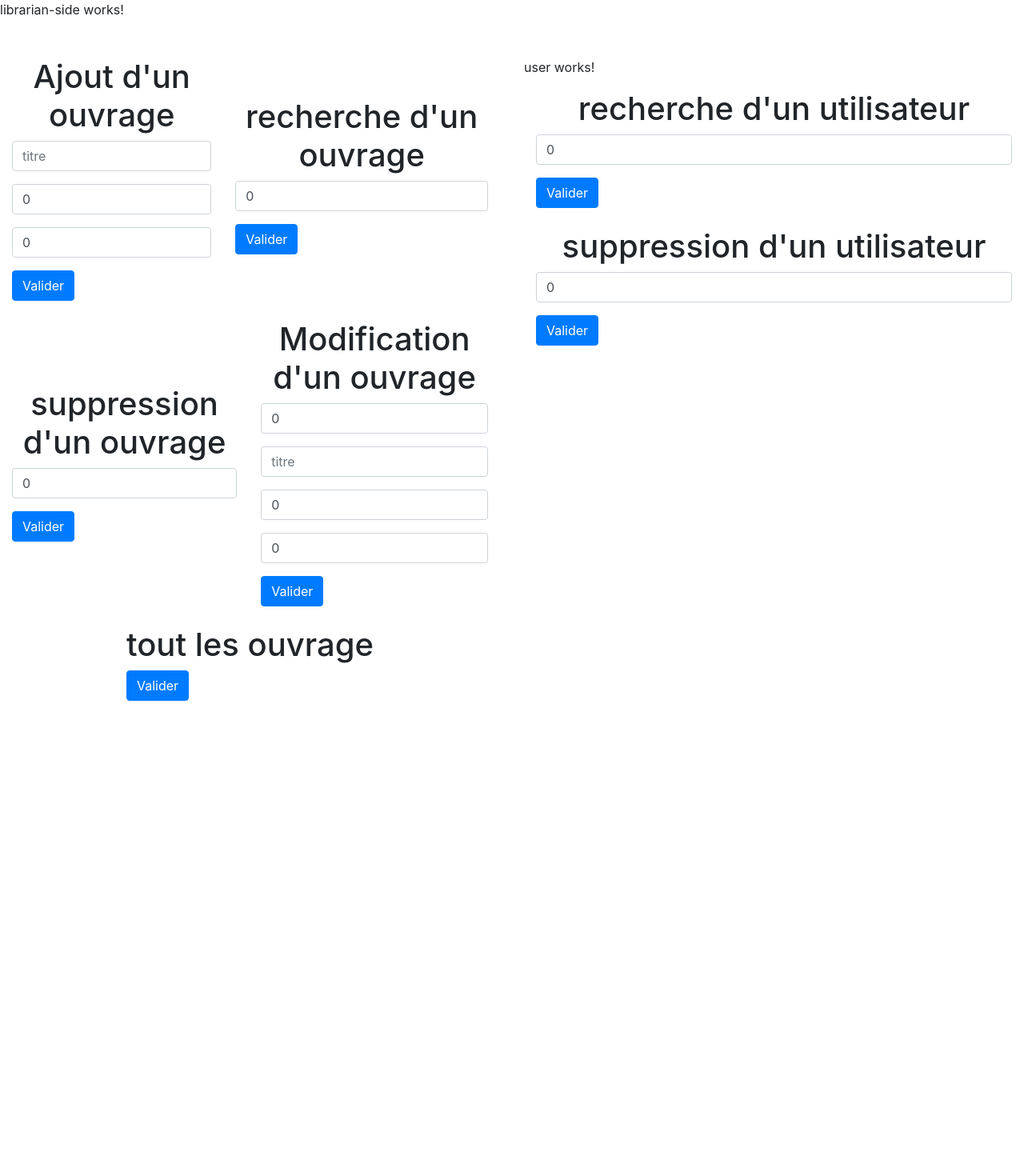
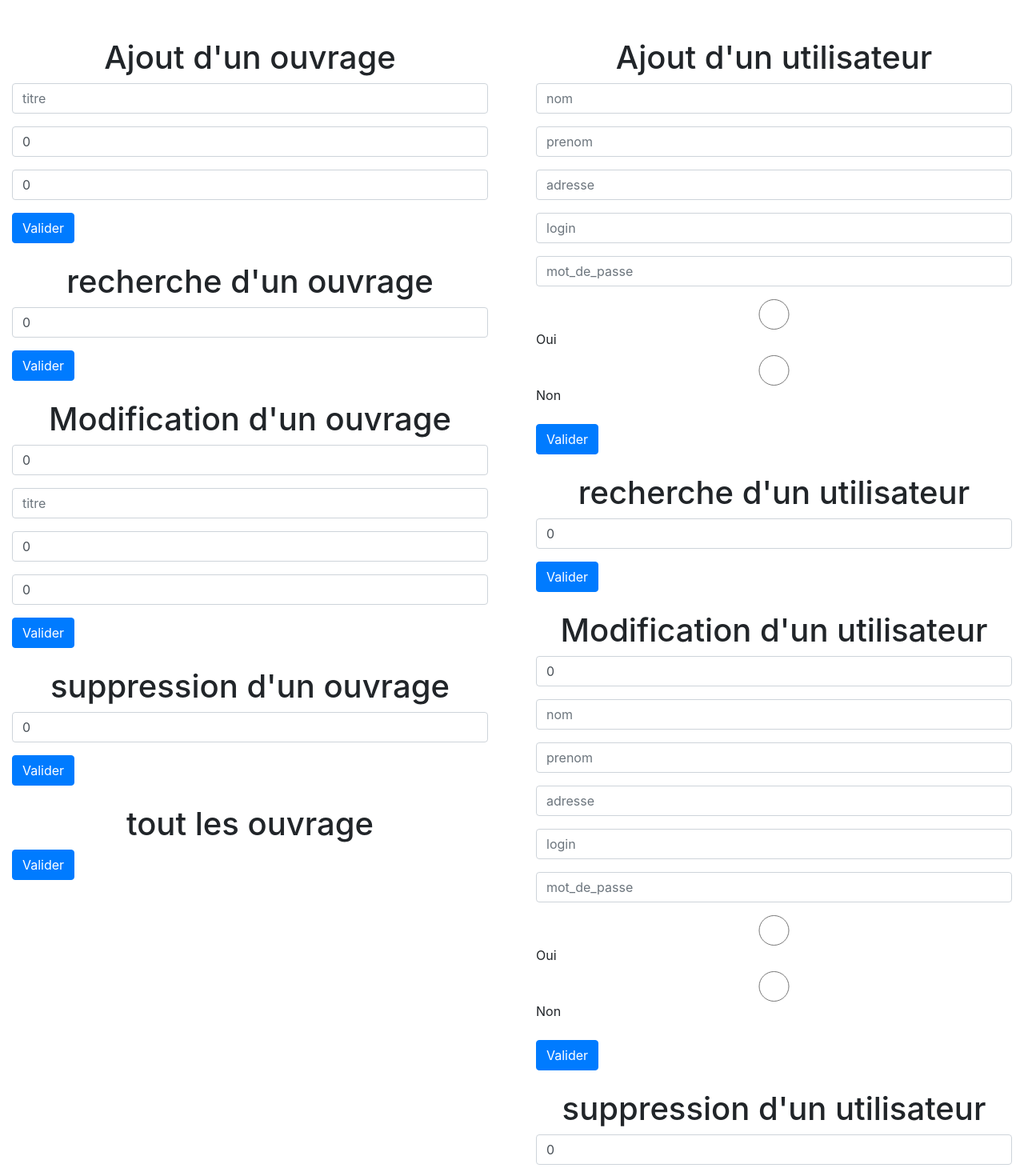
Before and after one commit to bastienesquiros/library_project_v2, an Angular app in the folder frontend/: page /librarianside in a window 1280 px wide. Shown: the top 1470 px of the page at 80% size. Before the commit the page ends 916 px from the top, so only its background shows below. Built offline with nearby package versions, Linux system fonts and the light colour scheme.

Commit message:
third commit: done the crud in front for users from the librarian side

```diff
--- a/frontend/src/app/book/book.component.html
+++ b/frontend/src/app/book/book.component.html
@@ -1,4 +1,3 @@
-<div class="d-flex justify-content-center align-items-center vh-50">
 <form (ngSubmit)="PostBook()" class="mb-4">
     <div *ngIf="errorMessage" class="alert alert-danger" role="alert">
         {{ errorMessage }}
@@ -9,10 +8,10 @@
             <input [(ngModel)]="titre" class="form-control" name="titre" placeholder="titre" type="text">
         </div>
         <div class="form-group">
-                <input [(ngModel)]="auteur" class="form-control" name="auteur" placeholder="auteur" type="number">
+            <input [(ngModel)]="auteur" class="form-control" name="auteur" type="number">
         </div>
         <div class="form-group">
-                <input [(ngModel)]="id_type" class="form-control" name="id_type" placeholder="id_type" type="number">
+            <input [(ngModel)]="id_type" class="form-control" name="id_type" type="number">
         </div>
         <button class="btn btn-primary" type="submit">Valider</button>
     </div>
@@ -24,25 +23,10 @@
     <div class="container">
         <div class="form-group">
             <h1 class="text-center">recherche d'un ouvrage</h1>
-                <input [(ngModel)]="id_ouvrage" class="form-control" name="id_ouvrage" placeholder="id_ouvrage" type="number">
+            <input [(ngModel)]="id_ouvrage" class="form-control" name="id_ouvrage" type="number">
         </div>
         <button class="btn btn-primary" type="submit">Valider</button>
         <h2 class="text-center"> {{ bookById }}</h2>
-        </div>
-    </form>
-</div>
-
-<div class="d-flex justify-content-center align-items-center vh-50">
-    <form (ngSubmit)="DeleteBook()" class="mb-4">
-        <div *ngIf="errorMessage" class="alert alert-danger" role="alert">
-            {{ errorMessageDelete }}
-        </div>
-        <div class="container">
-            <div class="form-group">
-                <h1 class="text-center">suppression d'un ouvrage</h1>
-                <input [(ngModel)]="id_ouvrage_to_delete" class="form-control" name="id_ouvrage_to_delete" placeholder="id_ouvrage_to_delete" type="number">
-            </div>
-            <button class="btn btn-primary" type="submit">Valider</button>
     </div>
 </form>
 
@@ -53,23 +37,34 @@
     <div class="container">
         <div class="form-group">
             <h1 class="text-center">Modification d'un ouvrage</h1>
-                <input [(ngModel)]="id_ouvrage_to_update" class="form-control" name="id_type" placeholder="id_type" type="number">
+            <input [(ngModel)]="id_ouvrage_to_update" class="form-control" name="id_type" type="number">
         </div>
         <div class="form-group">
             <input [(ngModel)]="titre_to_update" class="form-control" name="titre" placeholder="titre" type="text">
         </div>
         <div class="form-group">
-                <input [(ngModel)]="auteur_to_update" class="form-control" name="auteur" placeholder="auteur" type="number">
+            <input [(ngModel)]="auteur_to_update" class="form-control" name="auteur" type="number">
         </div>
         <div class="form-group">
-                <input [(ngModel)]="id_type_to_update" class="form-control" name="id_type" placeholder="id_type" type="number">
+            <input [(ngModel)]="id_type_to_update" class="form-control" name="id_type" type="number">
         </div>
         <button class="btn btn-primary" type="submit">Valider</button>
     </div>
 </form>
+
+<form (ngSubmit)="DeleteBook()" class="mb-4">
+    <div *ngIf="errorMessage" class="alert alert-danger" role="alert">
+        {{ errorMessageDelete }}
     </div>
+    <div class="container">
+        <div class="form-group">
+            <h1 class="text-center">suppression d'un ouvrage</h1>
+            <input [(ngModel)]="id_ouvrage_to_delete" class="form-control" name="id_ouvrage_to_delete" type="number">
+        </div>
+        <button class="btn btn-primary" type="submit">Valider</button>
+    </div>
+</form>
 
-<div class="d-flex justify-content-center align-items-center vh-50">
 <form (ngSubmit)="GetBooks()" class="mb-4">
     <div *ngIf="errorMessage" class="alert alert-danger" role="alert">
         {{ errorMessageGet }}
@@ -82,4 +77,3 @@
         <p> {{ booksIdT }} </p>
     </div>
 </form>
-</div>
--- a/frontend/src/app/book/book.component.ts
+++ b/frontend/src/app/book/book.component.ts
@@ -102,10 +102,10 @@ export class BookComponent {
           console.log(response);
           response.filter((e: any) => console.log(e))
           response.forEach((e: any) => {
-            this.booksIdO +=  e.id_ouvrage;
-            this.booksIdT += e.titre;
-            this.booksIdA += e.auteur;
-            this.booksIdT += e.id_type;
+            // this.booksIdO +=  e.id_ouvrage  += " / ";
+            this.booksIdT += e.titre += " / ";
+            // this.booksIdA += e.auteur += " / ";
+            // this.booksIdT += e.id_type += " / ";
           });
         } else {
           this.errorMessageUpdate = "Erreur dans la saisie";
--- a/frontend/src/app/librarian-side/librarian-side.component.html
+++ b/frontend/src/app/librarian-side/librarian-side.component.html
@@ -1,5 +1,3 @@
-<p>librarian-side works!</p>
-
 <div class="row mt-5">
     <div class="col-md-6">
         <app-book></app-book>
--- a/frontend/src/app/user/user.component.html
+++ b/frontend/src/app/user/user.component.html
@@ -1,4 +1,33 @@
-<p>user works!</p>
+<form (ngSubmit)="PostUser()" class="mb-4">
+
+    <div class="container">
+        <div class="form-group">
+            <h1 class="text-center">Ajout d'un utilisateur</h1>
+            <input [(ngModel)]="nom" class="form-control" name="nom" placeholder="nom" type="text">
+        </div>
+        <div class="form-group">
+            <input [(ngModel)]="prenom" class="form-control" name="prenom" placeholder="prenom" type="text">
+        </div>
+        <div class="form-group">
+            <input [(ngModel)]="adresse" class="form-control" name="adresse" placeholder="adresse" type="text">
+        </div>
+        <div class="form-group">
+            <input [(ngModel)]="login" class="form-control" name="login" placeholder="login" type="text">
+        </div>
+        <div class="form-group">
+            <input [(ngModel)]="mot_de_passe" class="form-control" name="mot_de_passe" placeholder="mot_de_passe" type="text">
+        </div>
+        <div class="form-group">
+            <input [(ngModel)]="bibliothecaire" class="form-control" id="bool1" name="bool1" type="radio" value="true">
+            <label for="bool1">Oui</label>
+
+            <input [(ngModel)]="bibliothecaire" class="form-control" id="bool0" name="bool0" type="radio" value="false" />
+            <label for="bool0">Non</label>
+        </div>
+        <button class="btn btn-primary" type="submit">Valider</button>
+    </div>
+</form>
+
 <form (ngSubmit)="GetUserById()" class="mb-4">
 
     <div class="container">
@@ -6,6 +35,40 @@
             <h1 class="text-center">recherche d'un utilisateur
             </h1>
             <input [(ngModel)]="id_user" class="form-control" name="id_user" placeholder="id" type="number">
+        </div>
+        <button class="btn btn-primary" type="submit">Valider</button>
+        <h2> {{ thisUser }}</h2>
+    </div>
+</form>
+
+<form (ngSubmit)="UpdateUser()" class="mb-4">
+
+    <div class="container">
+        <div class="form-group">
+            <h1 class="text-center">Modification d'un utilisateur</h1>
+            <input [(ngModel)]="id_user_to_update" class="form-control" name="id_user_to_update" placeholder="id_user" type="number">
+        </div>
+        <div class="form-group">
+            <input [(ngModel)]="nomToUpdate" class="form-control" name="nomToUpdate" placeholder="nom" type="text">
+        </div>
+        <div class="form-group">
+            <input [(ngModel)]="prenomToUpdate" class="form-control" name="prenomToUpdate" placeholder="prenom" type="text">
+        </div>
+        <div class="form-group">
+            <input [(ngModel)]="adresseToUpdate" class="form-control" name="adresseToUpdate" placeholder="adresse" type="text">
+        </div>
+        <div class="form-group">
+            <input [(ngModel)]="loginToUpdate" class="form-control" name="loginToUpdate" placeholder="login" type="text">
+        </div>
+        <div class="form-group">
+            <input [(ngModel)]="mot_de_passeToUpdate" class="form-control" name="mot_de_passeToUpdate" placeholder="mot_de_passe" type="text">
+        </div>
+        <div class="form-group">
+            <input [(ngModel)]="bibliothecaireToUpdate" class="form-control" id="bool1U" name="bool1U" type="radio" value="true">
+            <label for="bool1U">Oui</label>
+
+            <input [(ngModel)]="bibliothecaireToUpdate" class="form-control" id="bool0U" name="bool0U" U type="radio" value="false" />
+            <label for="bool0U">Non</label>
         </div>
         <button class="btn btn-primary" type="submit">Valider</button>
     </div>
@@ -17,8 +80,19 @@
         <div class="form-group">
             <h1 class="text-center">suppression d'un utilisateur
             </h1>
-            <input [(ngModel)]="id_user" class="form-control" name="id_user_delete" placeholder="id" type="number">
+            <input [(ngModel)]="id_user_delete" class="form-control" name="id_user_delete" type="number">
         </div>
         <button class="btn btn-primary" type="submit">Valider</button>
     </div>
 </form>
+
+<form (ngSubmit)="GetUsers()" class="mb-4">
+
+    <div class="container">
+        <div class="form-group">
+            <h1 class="text-center">tout les utilisateurs</h1>
+            <button class="btn btn-primary" type="submit">Valider</button>
+        </div>
+        <p> {{ usersIdT }} </p>
+    </div>
+</form>
--- a/frontend/src/app/user/user.component.ts
+++ b/frontend/src/app/user/user.component.ts
@@ -9,22 +9,39 @@ import {Router} from "@angular/router";
 })
 export class UserComponent {
   id_user: number = 0;
+  id_user_to_update: number = 0;
+  thisUser: string = '';
+  id_user_delete: number = 0;
+  nom: string = '';
+  prenom: string = '';
+  adresse: string = '';
+  login: string = '';
+  mot_de_passe: string = '';
+  bibliothecaire: boolean = false;
+  nomToUpdate: string = '';
+  prenomToUpdate: string = '';
+  adresseToUpdate: string = '';
+  loginToUpdate: string = '';
+  mot_de_passeToUpdate: string = '';
+  bibliothecaireToUpdate: boolean = false;
+  usersIdT: string = '';
 
   constructor(private http: HttpClient, private router: Router) {
   }
 
   GetUserById() : void {
-    this.http.get("http://localhost:8080/utilisateur?id=" + this.id_user).subscribe (
+    this.http.get("http://localhost:8080/utilisateur/" + this.id_user).subscribe (
       (response: any) => {
         if (response) {
-          console.log("l'utilisateur recherché est : ", response.titre );
+          console.log("l'utilisateur recherché est : ", response.login );
+          this.thisUser = response.login;
         }
       }
     )
   }
 
   DeleteUserById() : void {
-    this.http.delete("http://localhost:8080/utilisateur/" + this.id_user).subscribe (
+    this.http.delete("http://localhost:8080/utilisateur/" + this.id_user_delete).subscribe (
       (response: any) => {
         if (response) {
           console.log("l'utilisateur supprimé est : ", response.login );
@@ -32,4 +49,59 @@ export class UserComponent {
       }
     )
   }
+
+  PostUser() : void {
+    const userRequest = {
+      nom: this.nom,
+      prenom: this.prenom,
+      adresse: this.adresse,
+      login: this.login,
+      mot_de_passe: this.mot_de_passe,
+      bibliothecaire: this.bibliothecaire
+    };
+
+    this.http.post("http://localhost:8080/utilisateur/signup", userRequest).subscribe (
+      (response: any) => {
+        if (response) {
+          console.log("l'utilisateur : ", this.login, "as était ajouté" );
+        } else {
+          console.log("l'utilisateur : ", this.login, "n'as pas était ajouté" );
+        }
+      }
+    )
+  }
+
+  UpdateUser() : void {
+    const updateUserRequest = {
+      id_utilisateur: this.id_user_to_update,
+      nom: this.nomToUpdate,
+      prenom: this.prenomToUpdate,
+      adresse: this.adresseToUpdate,
+      login: this.loginToUpdate,
+      mot_de_passe: this.mot_de_passeToUpdate,
+      bibliothecaire: this.bibliothecaireToUpdate
+    };
+
+    this.http.put("http://localhost:8080/utilisateur", updateUserRequest).subscribe (
+      (response: any) => {
+        if (response) {
+          console.log("l'utilisateur : ", this.loginToUpdate, "a était modifié" );
+        }
+      }
+    )
+  }
+
+  GetUsers() : void {
+    this.http.get("http://localhost:8080/utilisateur").subscribe (
+      (response: any) => {
+        if (response) {
+          console.log(response);
+          response.filter((e: any) => console.log(e))
+          response.forEach((e: any) => {
+            this.usersIdT +=  e.login += " / ";
+          });
+        }
+      }
+    )
+  }
 }
```
Also changed, not shown: 2 other files (tests, documents, lock files or other folders). Lines whose indentation alone changed are shown as unchanged.
